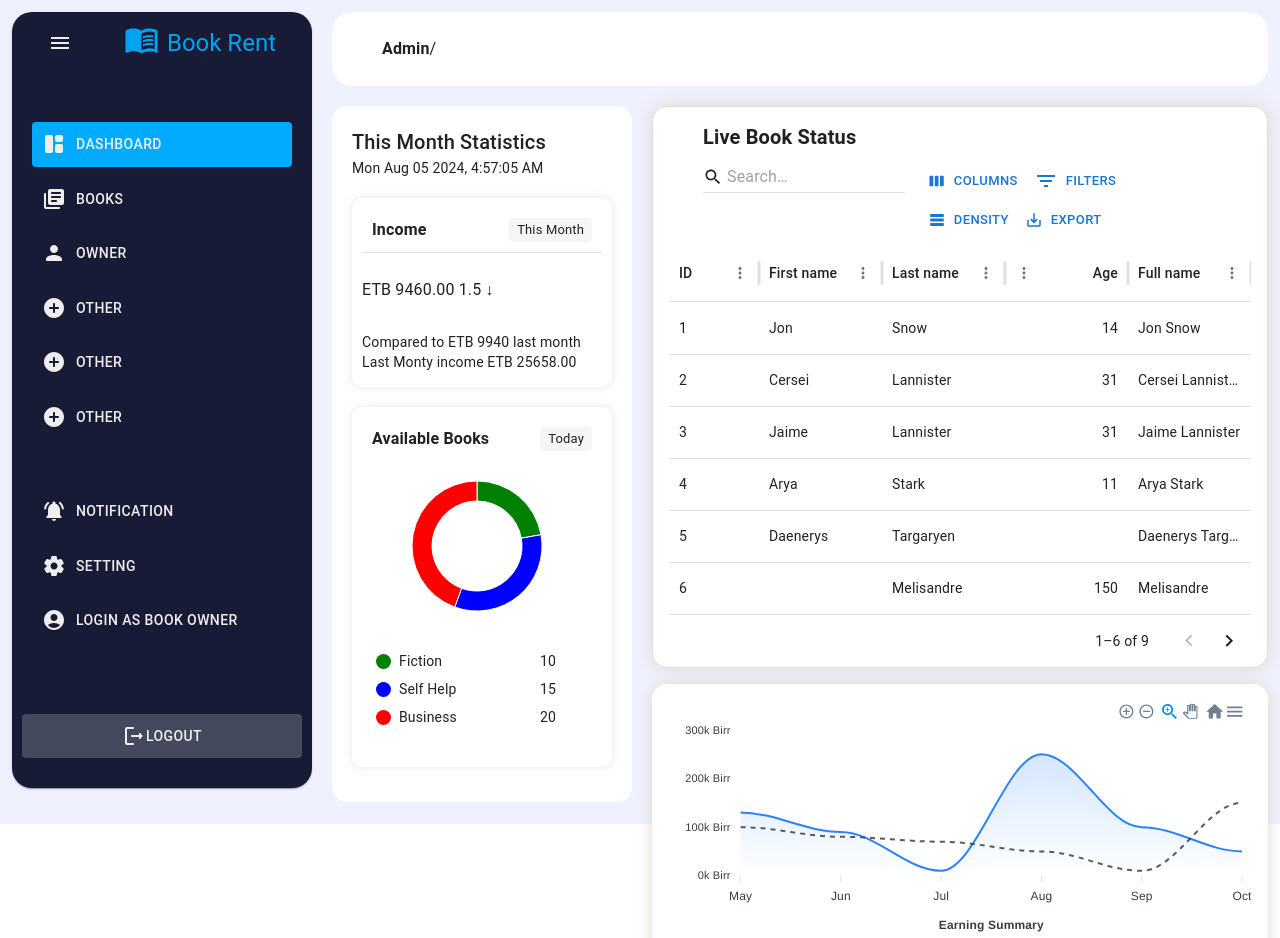
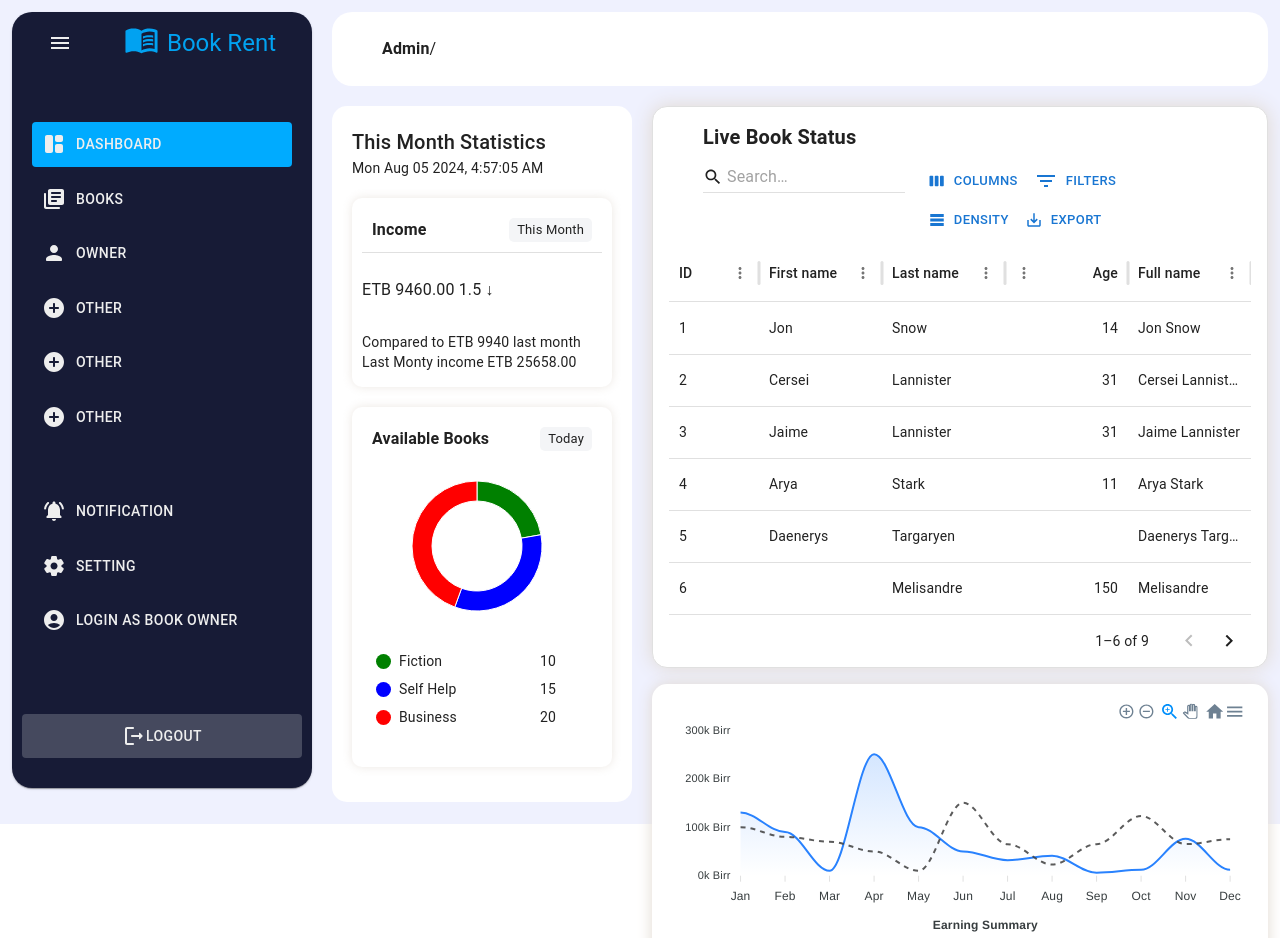
Before and after one commit to abdisaDev/book-rent, a React (Vite) app: page /admin/dashboard in a window 1280 px wide. Shown: the top 938 px of the page. Built offline with nearby package versions, Linux system fonts and the light colour scheme.

Commit message:
area graph done

```diff
--- a/src/components/AreaChart/index.tsx
+++ b/src/components/AreaChart/index.tsx
@@ -55,7 +55,20 @@ function AreaChart() {
             },
             xaxis: {
               title: { text: 'Earning Summary' },
-              categories: ['May', 'Jun', 'Jul', 'Aug', 'Sep', 'Oct'],
+              categories: [
+                'Jan',
+                'Feb',
+                'Mar',
+                'Apr',
+                'May',
+                'Jun',
+                'Jul',
+                'Aug',
+                'Sep',
+                'Oct',
+                'Nov',
+                'Dec',
+              ],
               axisBorder: {
                 show: false,
               },
@@ -83,12 +96,12 @@ function AreaChart() {
             {
               name: 'red',
               type: 'area',
-              data: [130, 90, 10, 250, 100, 50],
+              data: [130, 90, 10, 250, 100, 50, 32, 41, 6, 12, 76, 12],
             },
             {
               name: 'red',
               type: 'line',
-              data: [100, 80, 70, 50, 10, 150],
+              data: [100, 80, 70, 50, 10, 150, 65, 23, 65, 123, 65, 75],
               color: '#3f3f3f',
             },
           ]}
```
